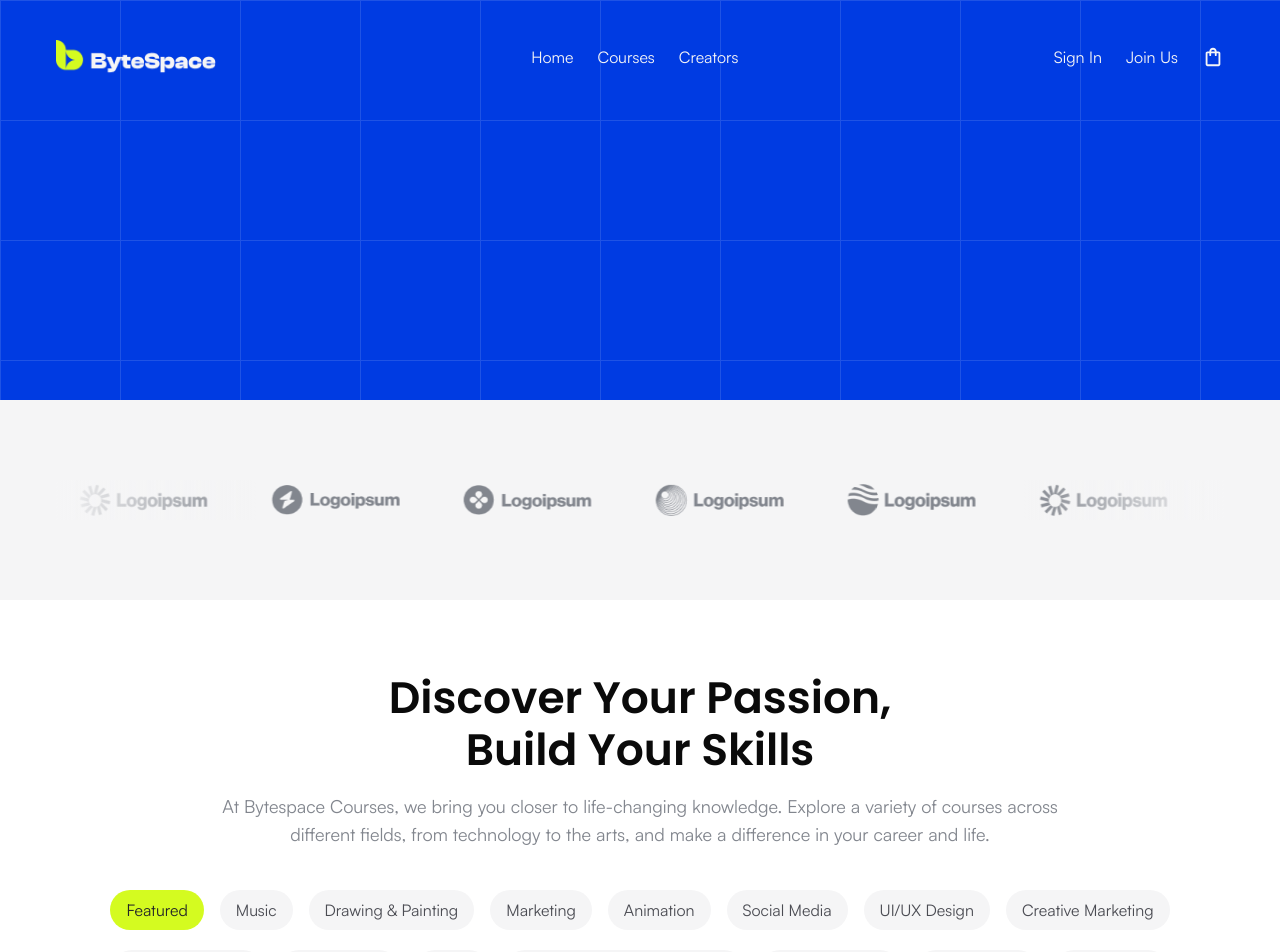
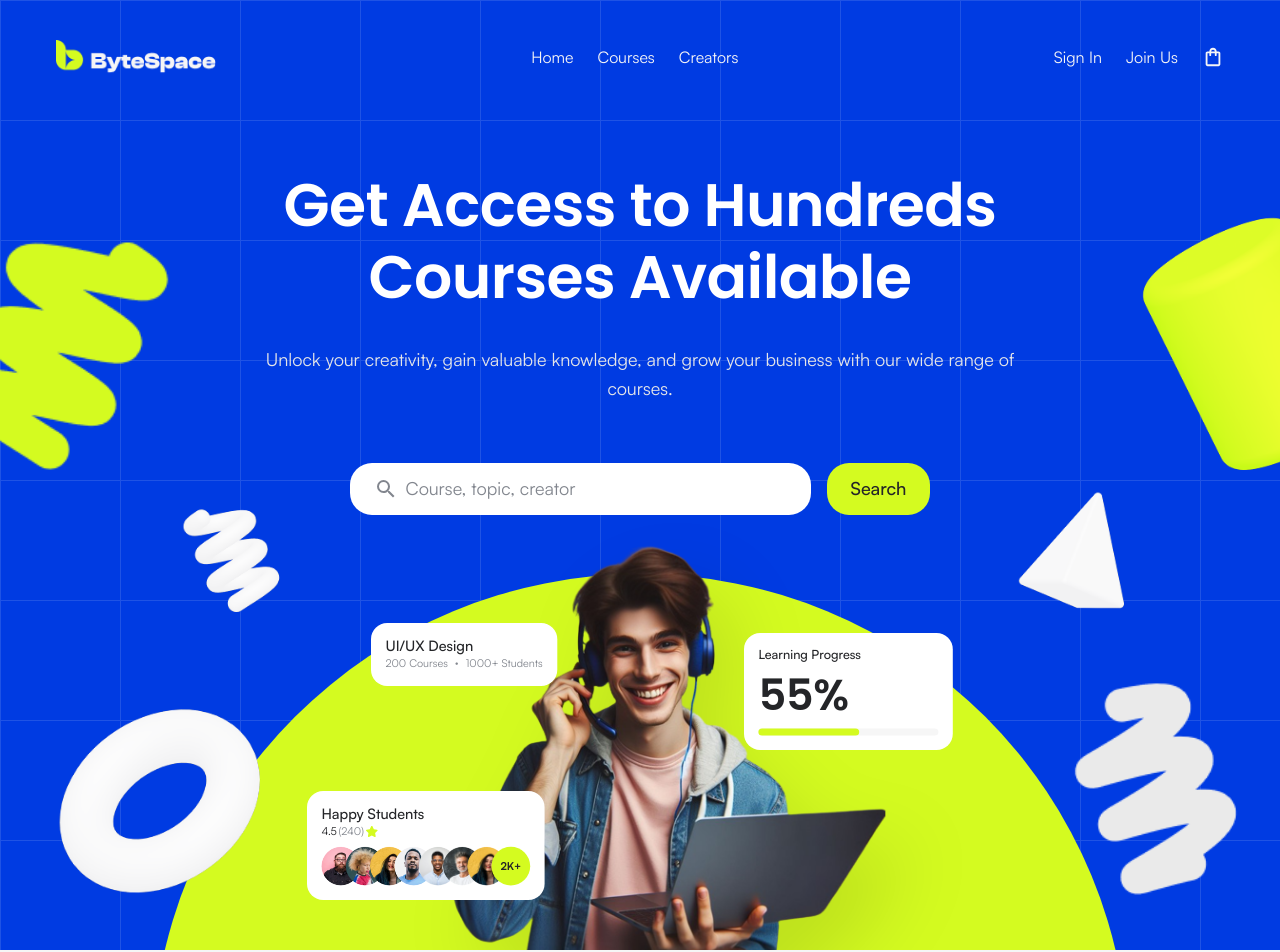
Before and after one commit to coderamit01/bytespace, a Next.js app: page / in a window 1280 px wide. Shown: the top 952 px of the page. Built offline with nearby package versions, Linux system fonts and the light colour scheme.

Commit message:
design hero section

```diff
--- a/src/components/home/CTASection.tsx
+++ b/src/components/home/CTASection.tsx
@@ -1,15 +1,34 @@
+import Image from "next/image"
 import ButtonBrand from "@/src/components/shared/ButtonBrand"
 import SectionTitle from "@/src/components/shared/SectionTitle"
+import SquiggleLime from "@/public/icons/squiggle-lime.png"
+import SquiggleLime2 from "@/public/icons/squiggle-lime-2.png"
+import SquiggleWhite from "@/public/icons/squiggle-white.png"
+import ConeWhite from "@/public/icons/cone-white.png"
+import RingLime from "@/public/icons/ring-lime.png"
+import PyramidLime from "@/public/icons/pyramid-lime.png"
+import CylinderWhite from "@/public/icons/cylinder-white.png"
 
 const CTASection = () => {
   return (
     <section className="relative py-15 lg:py-20 bg-purple overflow-hidden">
       <div className="grid-bg" />
+      <div aria-hidden="true" className="absolute inset-0 pointer-events-none select-none [--s:0.35] md:[--s:0.6] lg:[--s:0.72] xl:[--s:0.85] min-[1440px]:[--s:1]">
+
+        <Image src={SquiggleLime2} alt="" className="absolute h-auto max-w-none w-[calc(385px*var(--s))] left-[calc(-118px*var(--s))] top-[calc(-162px*var(--s))]" />
+        <Image src={SquiggleWhite} alt="" className="absolute h-auto max-w-none w-[calc(175px*var(--s))] left-[calc(178px*var(--s))] top-[calc(5px*var(--s))] hidden lg:block" />
+        <Image src={ConeWhite} alt="" className="absolute h-auto max-w-none w-[calc(188px*var(--s))] left-[calc(-48px*var(--s))] bottom-[calc(75px*var(--s))] hidden lg:block" />
+        <Image src={RingLime} alt="" className="absolute h-auto max-w-none w-[calc(342px*var(--s))] left-[calc(20px*var(--s))] bottom-[calc(-95px*var(--s))]" />
+
+        <Image src={PyramidLime} alt="" className="absolute h-auto max-w-none w-[calc(188px*var(--s))] right-[calc(172px*var(--s))] top-0 hidden lg:block" />
+        <Image src={CylinderWhite} alt="" className="absolute h-auto max-w-none w-[calc(370px*var(--s))] right-[calc(-156px*var(--s))] top-[calc(6px*var(--s))] hidden lg:block" />
+        <Image src={SquiggleLime} alt="" className="absolute h-auto max-w-none w-[calc(330px*var(--s))] right-0 bottom-[calc(-131px*var(--s))]" />
+      </div>
       <div className="container relative z-10">
         <div className="flex flex-col items-center gap-6 lg:gap-10">
           <SectionTitle title="Unlock Your Potential as a Creator with ByteSpace"
             description="Experience the collaboration of numerous creators and an expanding selection of courses. Register now and become a part of a community comprising over 10,000 local and international creators. Utilize our Course Editor, and showcase your expertise by publishing your finest course on the ByteSpace Course Library."
-            className="items-center gap-4 w-full lg:w-4/5 mx-auto"
+            className="items-center gap-4 w-full lg:w-3/4 xl:w-4/5 mx-auto"
             titleClass="text-center text-[#F5F5F6] lg:w-2/3"
             descClassName="text-center text-[#F5F5F6]"
           />
--- a/src/components/home/HeroSection.tsx
+++ b/src/components/home/HeroSection.tsx
@@ -1,11 +1,112 @@
+import Image from "next/image"
+import { MdOutlineSearch } from "react-icons/md"
+import { FaStar } from "react-icons/fa"
+import Boy from "@/public/images/boy.png"
+import SquiggleLime from "@/public/icons/squiggle-lime.png"
+import SquiggleLime2 from "@/public/icons/squiggle-lime-2.png"
+import SquiggleWhite from "@/public/icons/squiggle-white.png"
+import RingWhite from "@/public/icons/ring-white.png"
+import CylinderLime from "@/public/icons/cylinder-lime.png"
+import PyramidWhite from "@/public/icons/pyramid-white.png"
 
+const students: string[] = [
+  "/courses/av1.png",
+  "/courses/av2.png",
+  "/courses/av3.png",
+  "/courses/av4.png",
+  "/testimonial/alex.png",
+  "/testimonial/james.png",
+  "/testimonial/sarah.png",
+]
 
 const HeroSection = () => {
   return (
-    <section className="min-h-100 overflow-hidden relative bg-purple">
+    <section className="relative overflow-hidden bg-purple [--s:0.5] [--c:0.75] md:[--s:0.6] lg:[--s:0.72] lg:[--c:0.8] xl:[--s:0.85] xl:[--c:0.9] min-[1440px]:[--s:1] min-[1440px]:[--c:1]">
       <div className="grid-bg" />
-      <div className="container relative z-10">
 
+      <div aria-hidden="true" className="absolute inset-x-0 top-0 pointer-events-none select-none hidden lg:block">
+        <Image src={SquiggleLime2} alt="" className="absolute h-auto max-w-none w-[calc(385px*var(--s))] left-[calc(-118px*var(--s))] top-[calc(221px*var(--s))]" />
+        <Image src={CylinderLime} alt="" className="absolute h-auto max-w-none w-[calc(370px*var(--s))] right-[calc(-161px*var(--s))] top-[calc(221px*var(--s))]" />
+      </div>
+
+      <div className="container relative z-20 pt-32 md:pt-40 lg:pt-42.25">
+        <div className="flex flex-col items-center gap-10 lg:gap-15">
+          <div className="flex flex-col items-center gap-4 md:gap-8 text-center">
+            <h1 className="font-poppins text-4xl sm:text-5xl xl:text-6xl min-[1440px]:text-[72px] font-semibold leading-[1.2] tracking-[-0.01em] text-white max-w-233.75">
+              Get Access to Hundreds Courses Available
+            </h1>
+            <p className="font-satoshi text-base md:text-lg leading-[1.6] text-shuttle-100 max-w-200">
+              Unlock your creativity, gain valuable knowledge, and grow your business with our wide range of courses.
+            </p>
+          </div>
+          <form action="/courses" role="search" className="flex w-full flex-col sm:flex-row sm:w-auto items-stretch sm:items-start gap-3 sm:gap-4">
+            <label className="flex h-13 w-full sm:w-115.25 items-center gap-2 rounded-3xl bg-white px-6 py-3">
+              <MdOutlineSearch size={24} className="shrink-0 text-shuttle-400" />
+              <input
+                type="search"
+                name="q"
+                placeholder="Course, topic, creator"
+                className="w-full bg-transparent font-satoshi text-lg leading-[1.6] text-shuttle-950 placeholder:text-shuttle-400 outline-none"
+              />
+            </label>
+            <button type="submit" className="flex items-center justify-center rounded-3xl bg-lime px-6 py-3 font-satoshi text-lg font-medium leading-[1.2] text-shuttle-950 h-13">
+              Search
+            </button>
+          </form>
+        </div>
+      </div>
+
+      <div className="relative w-full h-[calc(512px*var(--s))]">
+        <div className="absolute left-1/2 -translate-x-1/2 top-[calc(70px*var(--s))] w-[calc(1149px*var(--s))] aspect-square rounded-full bg-lime" />
+
+        <Image
+          src={Boy}
+          alt="Student learning online with headphones and a laptop"
+          priority
+          className="absolute left-1/2 -translate-x-1/2 top-0 h-auto max-w-none w-[calc(578px*var(--s))] drop-shadow-[25px_37px_36px_rgba(0,0,0,0.1)]"
+        />
+
+        <div className="absolute left-1/2 ml-[calc(122px*var(--s))] top-[calc(139px*var(--s))] origin-top-left [scale:var(--c)] hidden md:flex flex-col items-start gap-2 rounded-2xl bg-white p-4 backdrop-blur-[10px]">
+          <span className="font-satoshi text-sm font-medium leading-[1.2] text-shuttle-950">Learning Progress</span>
+          <span className="w-50 font-poppins text-5xl font-semibold leading-[1.2] tracking-[-0.01em] text-shuttle-950">55%</span>
+          <span className="relative h-2 w-50 rounded-3xl bg-[#F6F6F6]">
+            <span className="absolute inset-y-0 left-0 w-[56%] rounded-3xl bg-lime" />
+          </span>
+        </div>
+
+        <div className="absolute left-1/2 ml-[calc(-392px*var(--s))] top-[calc(325px*var(--s))] origin-top-left [scale:var(--c)] hidden md:flex flex-col gap-2 rounded-2xl bg-white p-4 backdrop-blur-[10px]">
+          <div className="flex flex-col items-start">
+            <span className="font-satoshi text-base font-medium leading-[1.2] text-shuttle-950">Happy Students</span>
+            <span className="flex items-center gap-0.5 font-satoshi text-xs leading-[1.6] text-shuttle-400">
+              <span className="text-shuttle-950">4.5</span> (240)
+              <FaStar size={14} className="text-lime" />
+            </span>
+          </div>
+          <div className="flex items-center">
+            {
+              students.map((src, id) => (
+                <Image key={id} src={src} alt="" width={43} height={43} className="-mr-4 size-10.75 rounded-full object-cover" />
+              ))
+            }
+            <span className="flex size-10.75 items-center justify-center rounded-full bg-lime font-satoshi text-xs font-bold leading-[1.5] text-shuttle-950">2K+</span>
+          </div>
+        </div>
+
+        <div aria-hidden="true" className="pointer-events-none select-none">
+          <Image src={SquiggleWhite} alt="" className="absolute h-auto max-w-none w-[calc(175px*var(--s))] left-[calc(183px*var(--s))] top-[calc(-35px*var(--s))] hidden lg:block" />
+          <Image src={PyramidWhite} alt="" className="absolute h-auto max-w-none w-[calc(188px*var(--s))] right-[calc(146px*var(--s))] top-[calc(-48px*var(--s))] hidden lg:block" />
+          <Image src={RingWhite} alt="" className="absolute h-auto max-w-none w-[calc(342px*var(--s))] left-[calc(18px*var(--s))] top-[calc(170px*var(--s))]" />
+          <Image src={SquiggleLime} alt="" className="absolute h-auto max-w-none w-[calc(330px*var(--s))] right-[calc(-17px*var(--s))] top-[calc(160px*var(--s))] grayscale brightness-110" />
+        </div>
+
+        <div className="absolute left-1/2 ml-[calc(-316px*var(--s))] top-[calc(127px*var(--s))] origin-top-left [scale:var(--c)] hidden md:flex flex-col items-start rounded-2xl bg-white p-4 backdrop-blur-[10px]">
+          <span className="font-satoshi text-base font-medium leading-[1.2] text-shuttle-950 whitespace-nowrap">UI/UX Design</span>
+          <span className="flex items-center gap-2 font-satoshi text-xs leading-[1.6] text-shuttle-400 whitespace-nowrap">
+            200 Courses
+            <span className="text-[10px] leading-[1.5]">•</span>
+            1000+ Students
+          </span>
+        </div>
       </div>
     </section>
   )
```
